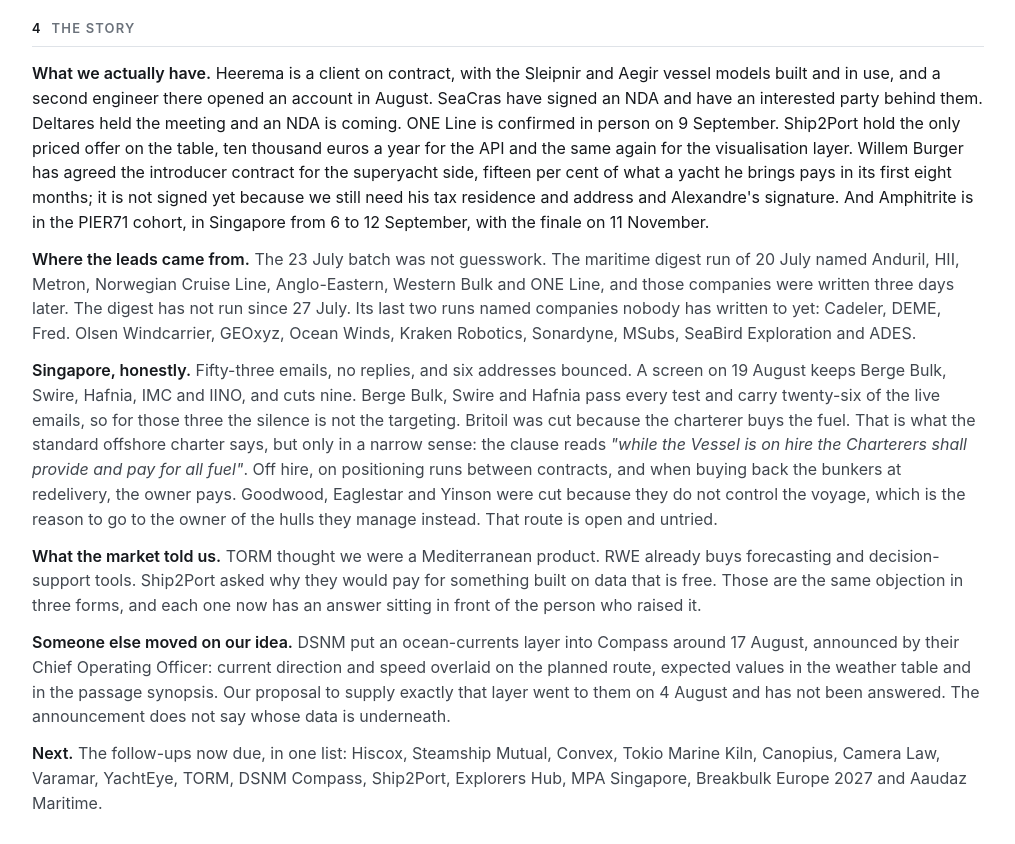
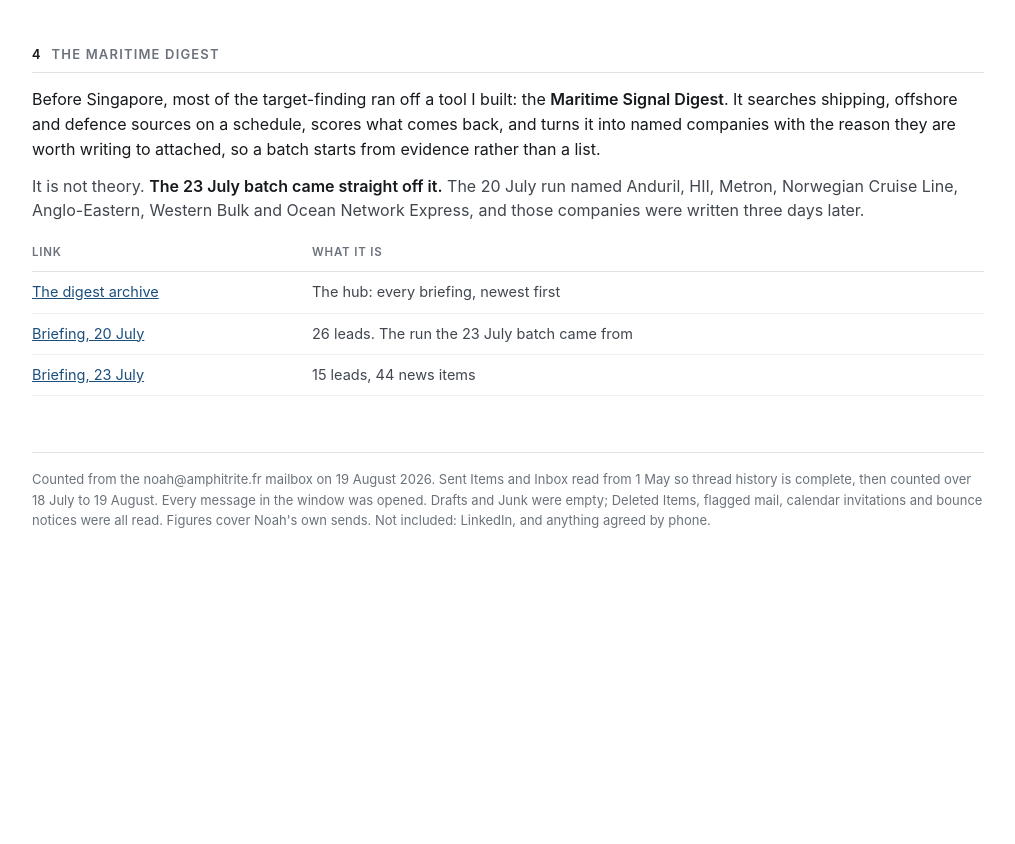
Before and after one commit to Nodshead/amphitrite-outreach-jul-aug-2026, a plain HTML site: page index.html in a window 1280 px wide. Shown: the part 3580-4424 px from the top of the page, without its empty margins (132-1147 px from the left). After the commit the page ends 4206 px from the top, so only its background shows below. Drawn offline with Linux system fonts and the light colour scheme.

Commit message:
Update amphitrite-outreach-jul-aug-2026 outreach page

```diff
--- a/index.html
+++ b/index.html
@@ -129,7 +129,6 @@
     <tr><td class="who">Capt Sachin Sirsikar</td><td class="co">ONE Line</td><td>Meet in person during the Singapore week. Introduced by Lilian Goh off Fabio Corallo's referral</td><td><strong>Confirmed, 9 September, 16:30</strong></td></tr>
     <tr><td class="who">Paolo Vaccaro</td><td class="co">d'Amico</td><td>Happy to meet, wants the date fixed nearer the time</td><td><strong>Agreed, date not set.</strong> Noah sends an agenda</td></tr>
     <tr><td class="who">Emiel Cornelis</td><td class="co">Jan De Nul</td><td>Travelling that week, and Singapore is a commercial office. Forwarded it to colleagues</td><td>Answered 17 August. <strong>Needs a follow-up</strong></td></tr>
-    <tr><td class="who">Gerald Koh</td><td class="co">MPA Academy</td><td>Asked whether the education format relates to the Smart Port Challenge</td><td><strong>Unanswered since 13 August</strong></td></tr>
   </table></div>
 
   <p class="lead" style="margin-top:26px"><strong>Everything else</strong></p>
@@ -137,11 +136,11 @@
     <tr><th>Who</th><th>Company</th><th>What they said</th><th>Status</th></tr>
     <tr><td class="who">Mario Špadina</td><td class="co">SeaCras</td><td>Sent their own NDA and brought their technical team to the call</td><td><strong>NDA signed.</strong> A potential opportunity through an interested party is on the books</td></tr>
     <tr><td class="who">Remon Pot</td><td class="co">Deltares</td><td>They apply for GROW often, but do not start new applications weeks before a deadline. Wanted to hear more anyway</td><td><strong>Meeting held. NDA going to be signed</strong></td></tr>
-    <tr><td class="who">Joan Blaas</td><td class="co">Ship2Port</td><td>Why pay when ERA5 is free and already integrated, what does it cost, and would the API save them hosting the data themselves</td><td><strong>Priced 6 August: €10,000 a year for the API, €10,000 for the WeatherViz layer.</strong> Waiting</td></tr>
-    <tr><td class="who">Lajos Holmslykke</td><td class="co">TORM</td><td>Had already met the team and Alexandre, and agreed then the data was not ready for a global book because they read it as Mediterranean</td><td>Corrected 10 August: global, 60 South to 65 North, hourly, tidal-aware. <strong>Not a full no. Needs a nudge</strong></td></tr>
+    <tr><td class="who">Joan Blaas</td><td class="co">Ship2Port</td><td>Why pay when ERA5 is free and already integrated, what does it cost, and would the API save them hosting the data themselves</td><td><strong>Priced 6 August: €10,000 a year for the API, €10,000 for the WeatherViz layer.</strong> A short mail goes back to him now rather than waiting</td></tr>
+    <tr><td class="who">Lajos Holmslykke</td><td class="co">TORM</td><td>Had met Alexandre earlier in the year and came away with the wrong conclusion: that the model was not global, and so not ready for a global trading book</td><td>Put right on 10 August: the model is global, 60 South to 65 North, hourly and tidal-aware. <strong>Not a no. Needs a nudge</strong></td></tr>
     <tr><td class="who">An Stroobandt</td><td class="co">RWE</td><td>No to the GROW project. Other projects running in the same area and a range of forecasting tools already in use. Interested in the subject itself</td><td>Answered 14 August on the product side, copied to three colleagues. No reply yet</td></tr>
     <tr><td class="who">Jan Hedenskog</td><td class="co">Stena Line</td><td>Passed it to a colleague, blind-copied, who will make contact if it is of interest</td><td>With that colleague. The name is not visible to us</td></tr>
-    <tr><td class="who">Ken Wang</td><td class="co">Haijia Shipping</td><td>Asked in January what Amphitrite could do for dry bulk operations, and never got an answer</td><td>Answered 4 August. No reply since</td></tr>
+    <tr><td class="who">Ken Wang</td><td class="co">Haijia Shipping</td><td>Asked in January what Amphitrite could do for dry bulk operations, and never got an answer</td><td>Answered 4 August, and he replied. A further follow-up goes out, since he looks to be Singapore-based</td></tr>
     <tr><td class="who">Constanza Gonzalez</td><td class="co">Universidad Andrés Bello</td><td>Two students created accounts on the platform</td><td>Onboarded. The relationship sits with Thomas</td></tr>
     <tr><td class="who">Jimmy White</td><td class="co">EYOS</td><td>Not a prospective client for the platform, and not in a position to guarantee adoption by the vessels they support. Their recommendations go to solutions with a demonstrated operational track record</td><td><strong>A no, in writing.</strong> Corrects the older "pilot agreed" line</td></tr>
     <tr><td class="who">Sam Edward</td><td class="co">Lancashire Group</td><td>Reviewed it and passed for their book</td><td>Off the list</td></tr>
@@ -167,48 +166,20 @@
 </section>
 
 <section>
-  <h2><span class="n">4</span>The story</h2>
-
-  <p class="lead"><strong>What we actually have.</strong> Heerema is a client on contract, with the
-  Sleipnir and Aegir vessel models built and in use, and a second engineer there opened an account in
-  August. SeaCras have signed an NDA and have an interested party behind them. Deltares held the
-  meeting and an NDA is coming. ONE Line is confirmed in person on 9 September. Ship2Port hold the
-  only priced offer on the table, ten thousand euros a year for the API and the same again for the
-  visualisation layer. Willem Burger has agreed the introducer contract for the superyacht side,
-  fifteen per cent of what a yacht he brings pays in its first eight months; it is not signed yet
-  because we still need his tax residence and address and Alexandre's signature. And Amphitrite is in
-  the PIER71 cohort, in Singapore from 6 to 12 September, with the finale on 11 November.</p>
-
-  <p><strong>Where the leads came from.</strong> The 23 July batch was not guesswork. The maritime
-  digest run of 20 July named Anduril, HII, Metron, Norwegian Cruise Line, Anglo-Eastern, Western Bulk
-  and ONE Line, and those companies were written three days later. The digest has not run since
-  27 July. Its last two runs named companies nobody has written to yet: Cadeler, DEME, Fred. Olsen
-  Windcarrier, GEOxyz, Ocean Winds, Kraken Robotics, Sonardyne, MSubs, SeaBird Exploration and ADES.</p>
-
-  <p><strong>Singapore, honestly.</strong> Fifty-three emails, no replies, and six addresses bounced.
-  A screen on 19 August keeps Berge Bulk, Swire, Hafnia, IMC and IINO, and cuts nine. Berge Bulk,
-  Swire and Hafnia pass every test and carry twenty-six of the live emails, so for those three the
-  silence is not the targeting. Britoil was cut because the charterer buys the fuel. That is what the
-  standard offshore charter says, but only in a narrow sense: the clause reads <em>"while the Vessel
-  is on hire the Charterers shall provide and pay for all fuel"</em>. Off hire, on positioning runs
-  between contracts, and when buying back the bunkers at redelivery, the owner pays. Goodwood,
-  Eaglestar and Yinson were cut because they do not control the voyage, which is the reason to go to
-  the owner of the hulls they manage instead. That route is open and untried.</p>
-
-  <p><strong>What the market told us.</strong> TORM thought we were a Mediterranean product. RWE
-  already buys forecasting and decision-support tools. Ship2Port asked why they would pay for
-  something built on data that is free. Those are the same objection in three forms, and each one now
-  has an answer sitting in front of the person who raised it.</p>
-
-  <p><strong>Someone else moved on our idea.</strong> DSNM put an ocean-currents layer into Compass
-  around 17 August, announced by their Chief Operating Officer: current direction and speed overlaid
-  on the planned route, expected values in the weather table and in the passage synopsis. Our proposal
-  to supply exactly that layer went to them on 4 August and has not been answered. The announcement
-  does not say whose data is underneath.</p>
-
-  <p><strong>Next.</strong> The follow-ups now due, in one list: Hiscox, Steamship Mutual, Convex,
-  Tokio Marine Kiln, Canopius, Camera Law, Varamar, YachtEye, TORM, DSNM Compass, Ship2Port, Explorers
-  Hub, MPA Singapore, Breakbulk Europe 2027 and Aaudaz Maritime.</p>
+  <h2><span class="n">4</span>The maritime digest</h2>
+  <p class="lead">Before Singapore, most of the target-finding ran off a tool I built: the
+  <strong>Maritime Signal Digest</strong>. It searches shipping, offshore and defence sources on a
+  schedule, scores what comes back, and turns it into named companies with the reason they are worth
+  writing to attached, so a batch starts from evidence rather than a list.</p>
+  <p>It is not theory. <strong>The 23 July batch came straight off it.</strong> The 20 July run named
+  Anduril, HII, Metron, Norwegian Cruise Line, Anglo-Eastern, Western Bulk and Ocean Network Express,
+  and those companies were written three days later.</p>
+  <div class="tw"><table>
+    <tr><th>Link</th><th>What it is</th></tr>
+    <tr><td class="co"><a href="https://nodshead.github.io/maritime-digest-hub/">The digest archive</a></td><td>The hub: every briefing, newest first</td></tr>
+    <tr><td class="co"><a href="https://nodshead.github.io/maritime-digest-hub/briefings/2026-07-20.html">Briefing, 20 July</a></td><td>26 leads. The run the 23 July batch came from</td></tr>
+    <tr><td class="co"><a href="https://nodshead.github.io/maritime-digest-hub/briefings/2026-07-23.html">Briefing, 23 July</a></td><td>15 leads, 44 news items</td></tr>
+  </table></div>
 </section>
 
 <footer>
```
